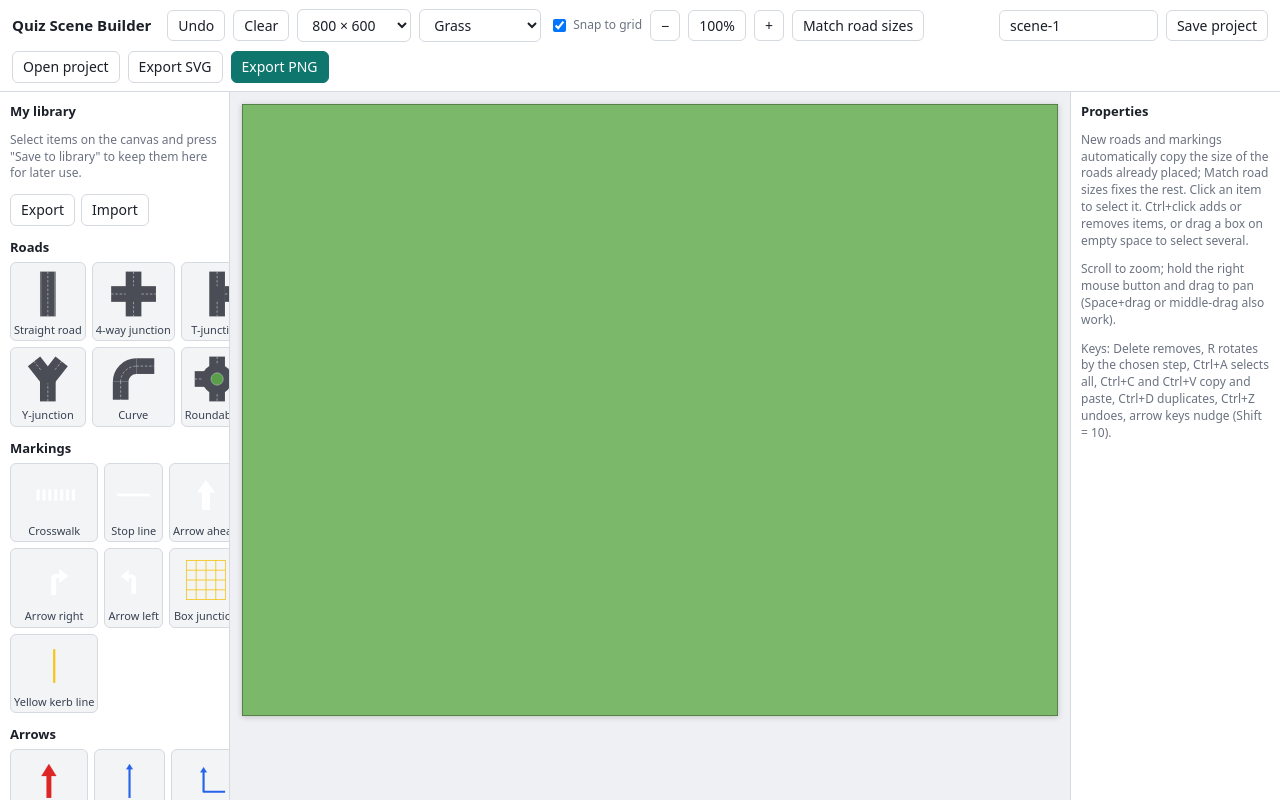
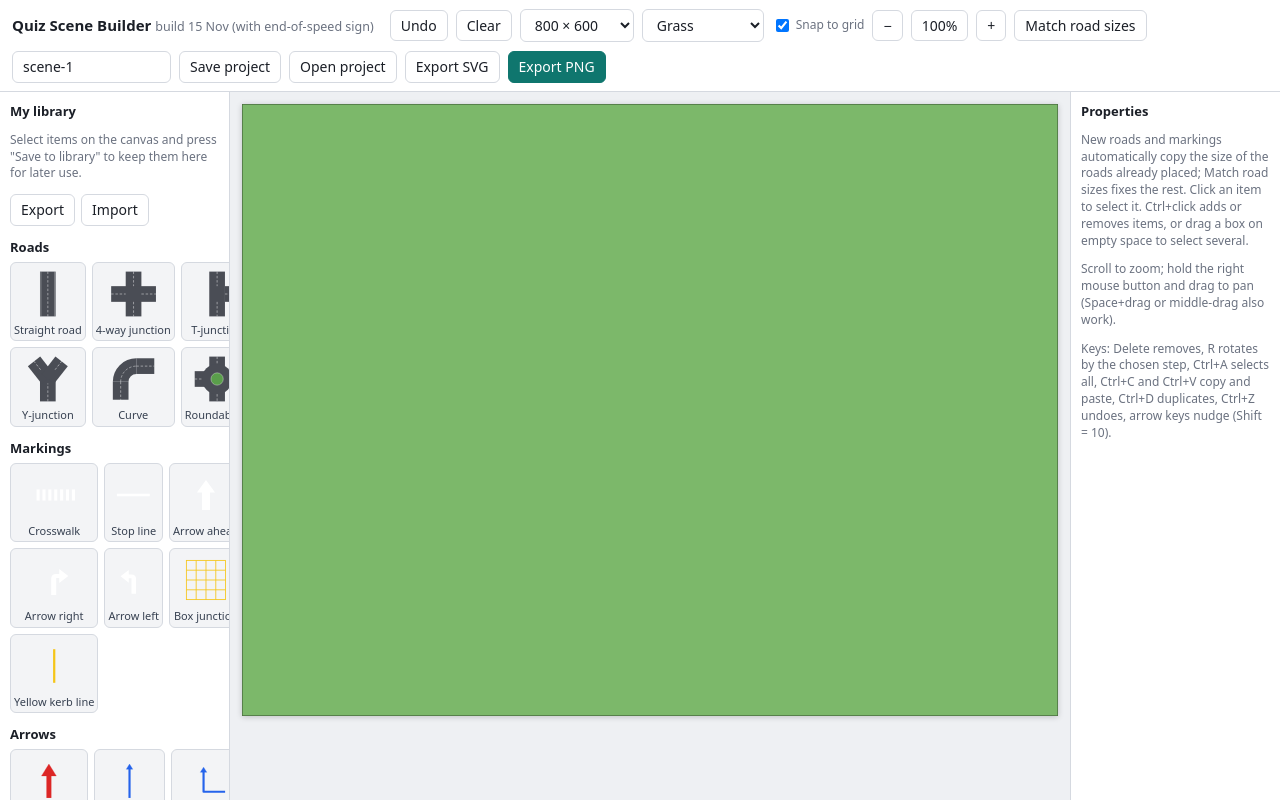
Before and after one commit to DTM2107/Quiz-scene-builder, a plain HTML site: page index.html in a window 1280 px wide. Drawn offline with Linux system fonts and the light colour scheme.

Commit message:
7.1TH commit

```diff
--- a/index.html
+++ b/index.html
@@ -27,7 +27,7 @@ label{display:block;margin:8px 0;color:var(--m);font-size:12px}label input[type=
 @media(max-width:820px){main{grid-template-columns:1fr;grid-auto-rows:auto;overflow:auto}#pal,#pp{border:0;max-height:220px}}
 </style></head><body>
 <header>
-<h1>Quiz Scene Builder</h1>
+<h1>Quiz Scene Builder <small style="font-weight:400;color:var(--m)">build 15 Nov (with end-of-speed sign)</small></h1>
 <button id="undo">Undo</button><button id="clear">Clear</button>
 <select id="size" aria-label="Canvas size"><option value="800x600">800 × 600</option><option value="1024x768">1024 × 768</option><option value="600x600">600 × 600</option><option value="1280x720">1280 × 720</option><option value="400x400">400 × 400</option></select>
 <select id="bg" aria-label="Background"><option value="#7cb86a">Grass</option><option value="#e6d9b8">Sand</option><option value="#ffffff">White</option><option value="#9aa3ad">Grey</option><option value="none">Transparent</option></select>
```
